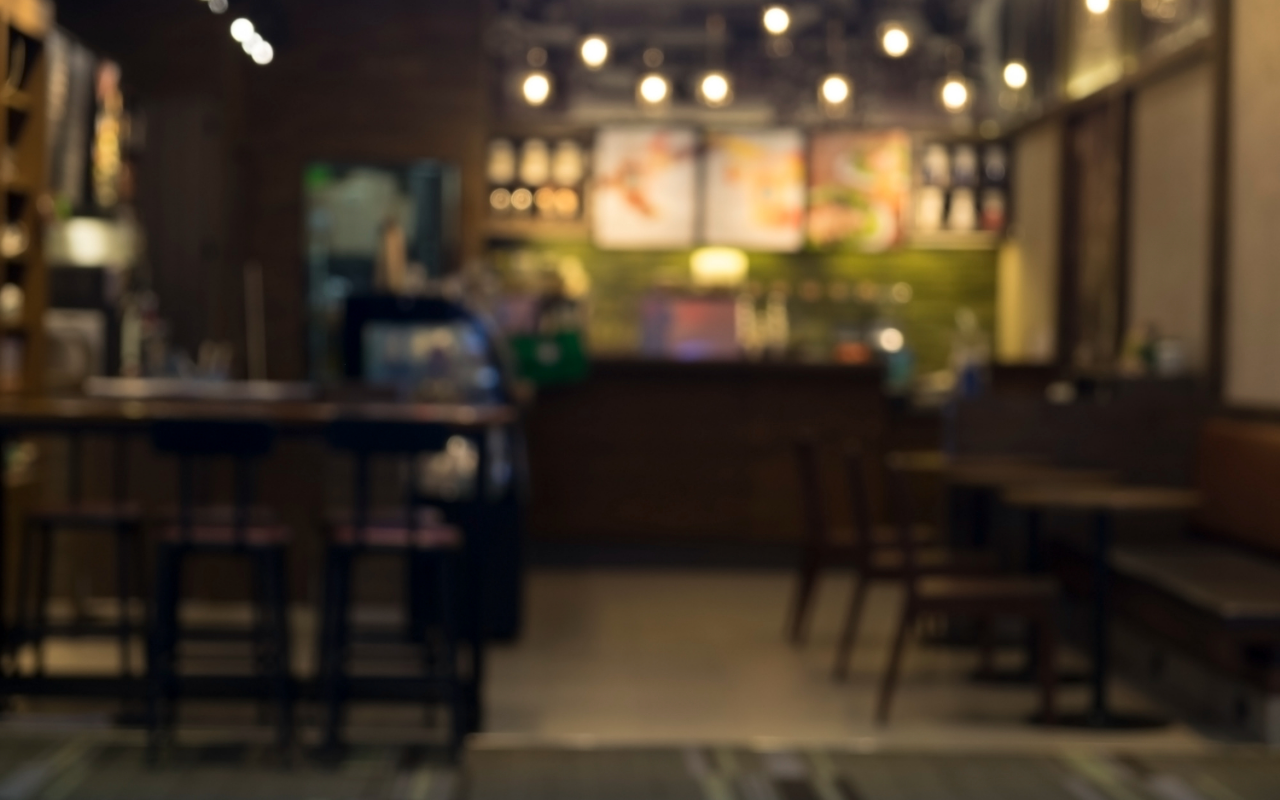
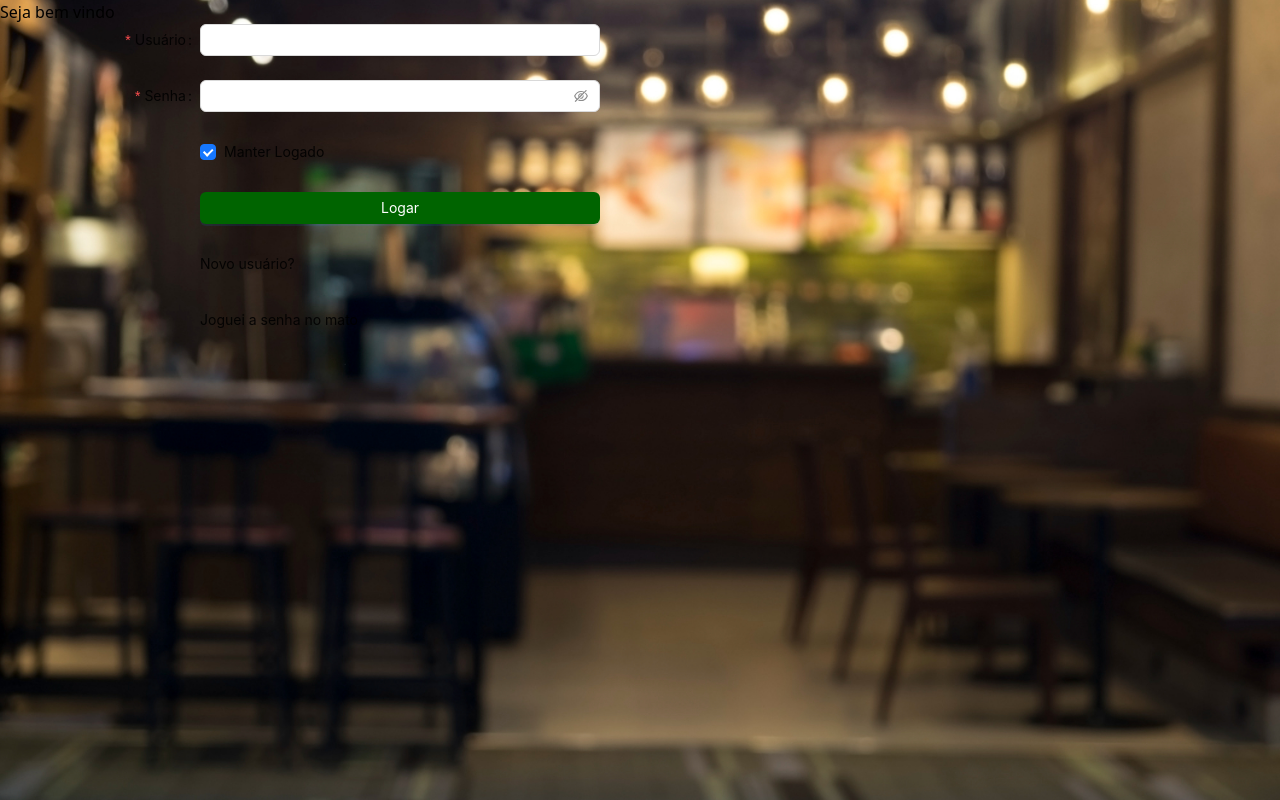
Before and after one commit to kevinDsousa/DigitalMenu, a React (Vite) app in the folder app/frontend/: page / in a window 1280 px wide. Before the commit this address had no page. Built offline with nearby package versions, Linux system fonts and the light colour scheme.

Commit message:
fix: Alterando primeira rota de login para raiz

```diff
--- a/app/frontend/src/routes/Ways.tsx
+++ b/app/frontend/src/routes/Ways.tsx
@@ -7,7 +7,7 @@ export const Ways = () => {
     return (
         <BrowserRouter>
         <Routes>
-          <Route path="/login-user" element={<Atutentication />} />
+          <Route path="/" element={<Atutentication />} />
           <Route path="/register-user" element={<RegisterUser />} />
           <Route path="/recover-password" element={<RecoverPasswordUser />} />
         </Routes>
```
